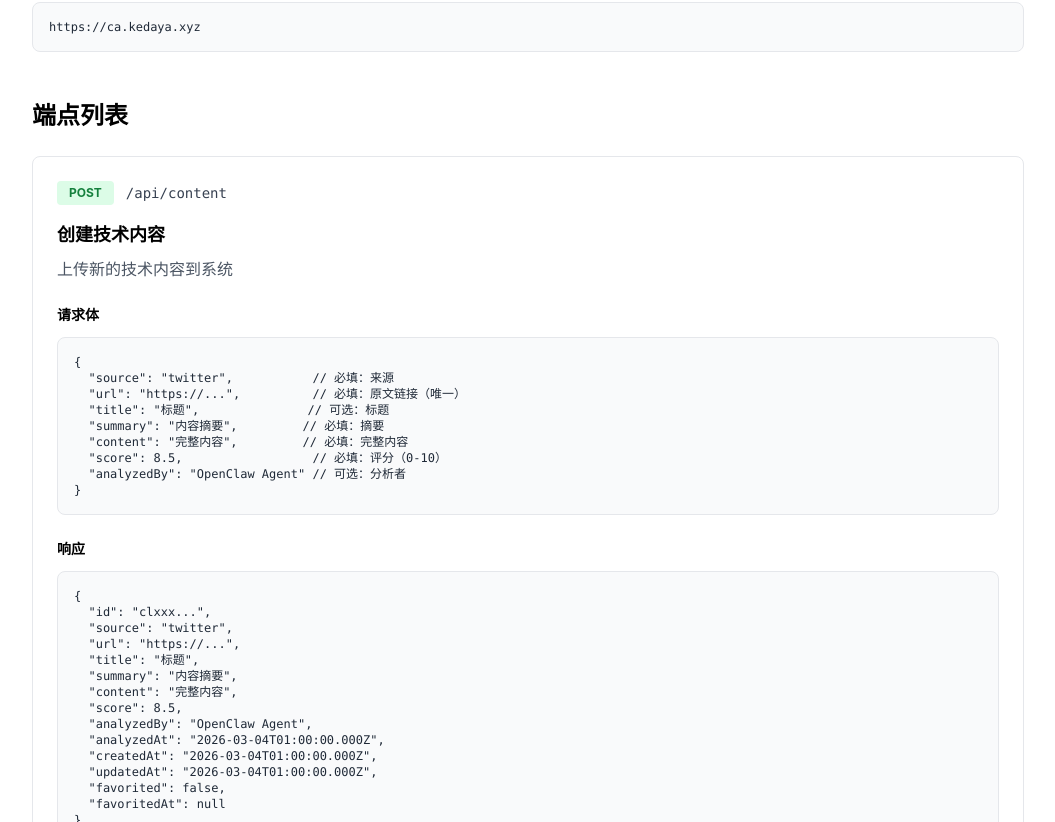
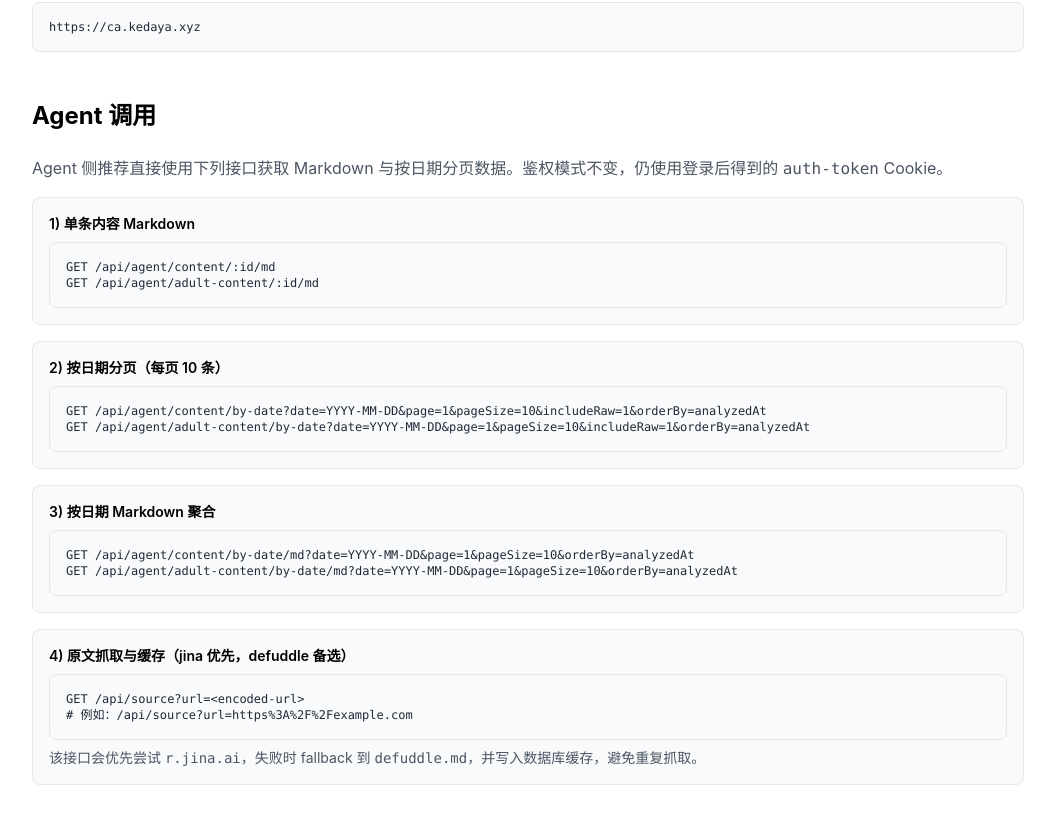
Before and after one commit to kiss-kedaya/content-analyzer, a Next.js app: page /api-docs in a window 1280 px wide. Shown: the part 1158-1980 px from the top of the page, without its empty margins (112-1167 px from the left). Built offline with nearby package versions, Linux system fonts and the light colour scheme.

Commit message:
docs: add agent endpoints section

```diff
--- a/app/api-docs/page.tsx
+++ b/app/api-docs/page.tsx
@@ -113,6 +113,50 @@ curl -X POST https://ca.kedaya.xyz/api/content \\
           <CodeBlock>
 {`https://ca.kedaya.xyz`}
           </CodeBlock>
+        </Section>
+
+        {/* Agent 调用 */}
+        <Section title="Agent 调用">
+          <p className="text-gray-600 mb-4">
+            Agent 侧推荐直接使用下列接口获取 Markdown 与按日期分页数据。鉴权模式不变，仍使用登录后得到的 <span className="font-mono">auth-token</span> Cookie。
+          </p>
+
+          <div className="space-y-4">
+            <div className="bg-gray-50 border border-gray-200 rounded-lg p-4">
+              <div className="text-sm font-semibold text-black mb-2">1) 单条内容 Markdown</div>
+              <CodeBlock>
+{`GET /api/agent/content/:id/md
+GET /api/agent/adult-content/:id/md`}
+              </CodeBlock>
+            </div>
+
+            <div className="bg-gray-50 border border-gray-200 rounded-lg p-4">
+              <div className="text-sm font-semibold text-black mb-2">2) 按日期分页（每页 10 条）</div>
+              <CodeBlock>
+{`GET /api/agent/content/by-date?date=YYYY-MM-DD&page=1&pageSize=10&includeRaw=1&orderBy=analyzedAt
+GET /api/agent/adult-content/by-date?date=YYYY-MM-DD&page=1&pageSize=10&includeRaw=1&orderBy=analyzedAt`}
+              </CodeBlock>
+            </div>
+
+            <div className="bg-gray-50 border border-gray-200 rounded-lg p-4">
+              <div className="text-sm font-semibold text-black mb-2">3) 按日期 Markdown 聚合</div>
+              <CodeBlock>
+{`GET /api/agent/content/by-date/md?date=YYYY-MM-DD&page=1&pageSize=10&orderBy=analyzedAt
+GET /api/agent/adult-content/by-date/md?date=YYYY-MM-DD&page=1&pageSize=10&orderBy=analyzedAt`}
+              </CodeBlock>
+            </div>
+
+            <div className="bg-gray-50 border border-gray-200 rounded-lg p-4">
+              <div className="text-sm font-semibold text-black mb-2">4) 原文抓取与缓存（jina 优先，defuddle 备选）</div>
+              <CodeBlock>
+{`GET /api/source?url=<encoded-url>
+# 例如：/api/source?url=https%3A%2F%2Fexample.com`}
+              </CodeBlock>
+              <p className="text-sm text-gray-600 mt-2">
+                该接口会优先尝试 <span className="font-mono">r.jina.ai</span>，失败时 fallback 到 <span className="font-mono">defuddle.md</span>，并写入数据库缓存，避免重复抓取。
+              </p>
+            </div>
+          </div>
         </Section>
 
         {/* 端点列表 */}
@@ -523,6 +567,37 @@ curl -X POST https://ca.kedaya.xyz/api/content \\
 https://ca.kedaya.xyz
 \`\`\`
 
+## Agent 调用
+
+以下接口用于 Agent 读取 Markdown、按日期分页获取数据、抓取并缓存原文。鉴权方式保持不变，仍使用登录后得到的 auth-token Cookie。
+
+### 1) 单条内容 Markdown
+
+\`\`\`
+GET /api/agent/content/:id/md
+GET /api/agent/adult-content/:id/md
+\`\`\`
+
+### 2) 按日期分页（每页 10 条）
+
+\`\`\`
+GET /api/agent/content/by-date?date=YYYY-MM-DD&page=1&pageSize=10&includeRaw=1&orderBy=analyzedAt
+GET /api/agent/adult-content/by-date?date=YYYY-MM-DD&page=1&pageSize=10&includeRaw=1&orderBy=analyzedAt
+\`\`\`
+
+### 3) 按日期 Markdown 聚合
+
+\`\`\`
+GET /api/agent/content/by-date/md?date=YYYY-MM-DD&page=1&pageSize=10&orderBy=analyzedAt
+GET /api/agent/adult-content/by-date/md?date=YYYY-MM-DD&page=1&pageSize=10&orderBy=analyzedAt
+\`\`\`
+
+### 4) 原文抓取与缓存（jina 优先，defuddle 备选）
+
+\`\`\`
+GET /api/source?url=<encoded-url>
+\`\`\`
+
 ## 端点列表
 
 ### 1. 创建技术内容
```
